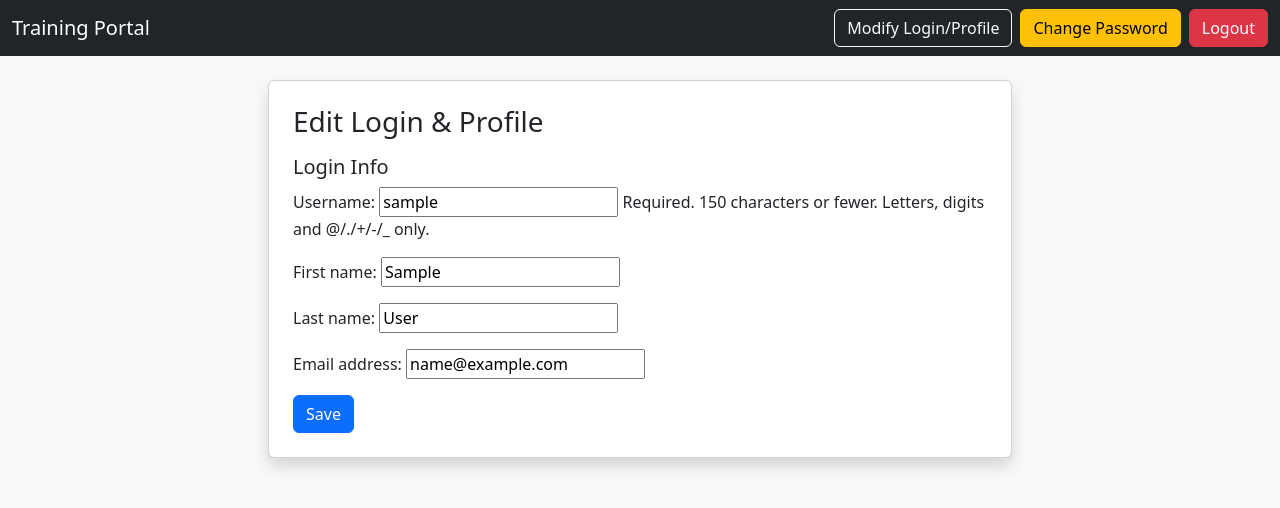
After one commit to aayushmohan2099/Trainer_Site_dft, a Django app: page /accounts/profile/edit/ in a window 1280 px wide. The commit adds this page. Shown: the top 508 px of the page. Run offline with Django 5.2, Linux system fonts and the light colour scheme; the visitor is signed in with stand-in values (Sample User, id 1).

Commit message:
1) Added the Modify login info/profiles in all module homepages 2) added logout options after login in all homepages 3)  Implemented session protection middleware 4) added the export password functionality in export to excel/make the password visible in admin panel. 5) Added The VO login in UserLoginView 6) Made VO view all beneficiary info of their village in tabular form 7) Completed Logout Page 8) Fixed bugs

```diff
--- a/TrainerProject/accounts/forms.py
+++ b/TrainerProject/accounts/forms.py
@@ -2,6 +2,8 @@ from django import forms
 from django.contrib.auth.models import User
 from django.contrib.auth.forms import UserCreationForm
 from .models import Beneficiary, MasterTrainer
+
+from django.contrib.auth.forms import SetPasswordForm
 
 # Beneficiary Login Registration (User Creation)
 class BeneficiaryRegistrationForm(UserCreationForm):
@@ -34,3 +36,16 @@ class MasterTrainerProfileForm(forms.ModelForm):
     class Meta:
         model = MasterTrainer
         fields = ['full_name', 'qualification', 'expertise', 'training_history', 'availability']
+
+# Profile Edit page
+class UserUpdateForm(forms.ModelForm):
+    class Meta:
+        model = User
+        fields = ["username", "first_name", "last_name", "email"]
+
+
+# Giving VO the option to set creds for any beneficiary
+class VOUserEditForm(forms.ModelForm):
+    class Meta:
+        model = User
+        fields = ["username", "first_name", "last_name", "email"]
--- /dev/null
+++ b/TrainerProject/accounts/middleware.py
@@ -0,0 +1,10 @@
+class DisableClientSideCachingMiddleware:
+    def __init__(self, get_response): self.get_response = get_response
+    def __call__(self, request):
+        response = self.get_response(request)
+        # Strong no-store for authenticated pages
+        if request.user.is_authenticated:
+            response.headers['Cache-Control'] = 'no-store, no-cache, must-revalidate, max-age=0'
+            response.headers['Pragma'] = 'no-cache'
+            response.headers['Expires'] = '0'
+        return response
--- a/TrainerProject/accounts/models.py
+++ b/TrainerProject/accounts/models.py
@@ -33,6 +33,8 @@ class Beneficiary(models.Model):
     bank_account_no = models.CharField(max_length=50, blank=True, null=True)
     ifsc_code = models.CharField(max_length=20, blank=True, null=True)
 
+    temp_password = models.CharField(max_length=64, blank=True, null=True)  # demo only!
+
     def __str__(self):
         return f"{self.member_name} ({self.shg_name})"
 
@@ -46,6 +48,8 @@ class MasterTrainer(models.Model):
     training_history = models.TextField(blank=True, null=True)
     availability = models.CharField(max_length=200, help_text="e.g. Weekdays, Weekends")
 
+    temp_password = models.CharField(max_length=64, blank=True, null=True)  # demo only!
+
     def __str__(self):
         return self.full_name
 
@@ -56,4 +60,4 @@ class VillageOrganizer(models.Model):
     village = models.CharField(max_length=100)
 
     def __str__(self):
-        return f"VO - {self.user.username} ({self.village})"
+        return f"VO {self.user.username} - {self.village}"
--- a/TrainerProject/accounts/urls.py
+++ b/TrainerProject/accounts/urls.py
@@ -11,4 +11,7 @@ urlpatterns = [
     path('login/', UserLoginView.as_view(), name='login'),
     path('logout/', UserLogoutView.as_view(), name='logout'),
     path('change-password/', views.change_password, name='change_password'),
+    path('profile/edit/', views.edit_profile, name='edit_profile'),
+    path('vo/dashboard/', views.vo_dashboard, name='vo_dashboard'),
+    path('vo/beneficiary/<int:pk>/edit/', views.vo_edit_beneficiary, name='vo_edit_beneficiary'),
 ]
--- a/TrainerProject/accounts/views.py
+++ b/TrainerProject/accounts/views.py
@@ -4,12 +4,12 @@ from django.shortcuts import redirect
 from django.contrib.auth import login
 from .forms import (
     BeneficiaryRegistrationForm, BeneficiaryProfileForm,
-    MasterTrainerRegistrationForm, MasterTrainerProfileForm
+    MasterTrainerRegistrationForm, MasterTrainerProfileForm, UserUpdateForm,VOUserEditForm,
 )
 
 from django.contrib.auth.views import LoginView, LogoutView
 
-from .models import Beneficiary, MasterTrainer
+from .models import Beneficiary, MasterTrainer, VillageOrganizer
 
 from django.contrib.auth.decorators import login_required
 from django.contrib.auth.forms import PasswordChangeForm
@@ -17,6 +17,12 @@ from django.contrib.auth import update_session_auth_hash
 
 from .models import Beneficiary, VillageOrganizer
 from django.contrib.admin.views.decorators import staff_member_required
+
+from django.views.decorators.cache import never_cache
+
+from django.shortcuts import get_object_or_404
+from django.contrib.auth.forms import SetPasswordForm
+
 
 # Beneficiary User/Profile Creation ModelView
 def beneficiary_register(request):
@@ -38,7 +44,8 @@ def beneficiary_register(request):
         'profile_form': profile_form
     })
 
-
+@never_cache
+@login_required
 def beneficiary_home(request):
     return render(request, 'accounts/beneficiary_home.html')
 
@@ -63,50 +70,105 @@ def trainer_register(request):
         'profile_form': profile_form
     })
 
-
+@never_cache
+@login_required
 def trainer_home(request):
     return render(request, 'accounts/trainer_home.html')
 
 # Site login based on whether they are Beneficiary or MasterTrainer
 class UserLoginView(LoginView):
     template_name = 'accounts/login.html'
+    redirect_authenticated_user = True
+
+    def get_success_url(self):
+        u = self.request.user
+        if hasattr(u, 'beneficiary'):     return '/accounts/beneficiary/home/'
+        if hasattr(u, 'mastertrainer'):   return '/accounts/trainer/home/'
+        if hasattr(u, 'villageorganizer'):return '/accounts/vo/dashboard/'
+        return '/'
 
 class UserLogoutView(LogoutView):
     template_name = 'accounts/logout.html'
+    next_page = '/accounts/login/'
 
+    def get(self, request, *args, **kwargs):
+        # Treating GET like POST for csrf security reasons
+        return self.post(request, *args, **kwargs)
 
-class UserLoginView(LoginView):
-    template_name = 'accounts/login.html'
-
-    def get_success_url(self):
-        user = self.request.user
-        # Check role and redirect
-        if hasattr(user, 'beneficiary'):
-            return '/accounts/beneficiary/home/'
-        elif hasattr(user, 'mastertrainer'):
-            return '/accounts/trainer/home/'
-        else:
-            return '/'  # fallback
-
+@never_cache
 @login_required
 def change_password(request):
-    if request.method == 'POST':
-        form = PasswordChangeForm(request.user, request.POST)
-        if form.is_valid():
-            user = form.save()
-            update_session_auth_hash(request, user)  # Keep logged in
-            return redirect('beneficiary_home')  # or trainer_home
-    else:
-        form = PasswordChangeForm(request.user)
+    form = PasswordChangeForm(request.user, request.POST or None)
+    if request.method == 'POST' and form.is_valid():
+        user = form.save()
+        update_session_auth_hash(request, user)
+        if hasattr(user, 'beneficiary'):   return redirect('beneficiary_home')
+        if hasattr(user, 'mastertrainer'): return redirect('trainer_home')
+        if hasattr(user, 'villageorganizer'): return redirect('vo_dashboard')
+        return redirect('login')
     return render(request, 'accounts/change_password.html', {'form': form})
 
 #  VO Dashboard
+@never_cache
 @login_required
 def vo_dashboard(request):
-    try:
-        vo = request.user.villageorganizer
-    except VillageOrganizer.DoesNotExist:
-        return redirect('login')  # Not a VO
+    if not hasattr(request.user, 'villageorganizer'):
+            return redirect('login')
+    vo = request.user.villageorganizer
+    beneficiaries = Beneficiary.objects.select_related('user').filter(village=vo.village)
+    return render(request, 'accounts/vo_dashboard.html', {'beneficiaries': beneficiaries})
 
-    beneficiaries = Beneficiary.objects.filter(village=vo.village)
-    return render(request, 'accounts/vo_dashboard.html', {'beneficiaries': beneficiaries})
+# VO editing beneficiaries
+@login_required
+@never_cache
+def vo_edit_beneficiary(request, pk):
+    # Only VOs can edit beneficiaries of their village
+    if not hasattr(request.user, 'villageorganizer'):
+        return redirect('login')
+    vo_village = request.user.villageorganizer.village
+
+    b = get_object_or_404(Beneficiary.objects.select_related('user'), pk=pk, village=vo_village)
+    user_form = VOUserEditForm(request.POST or None, instance=b.user)
+    pwd_form = SetPasswordForm(b.user, request.POST or None)
+
+    if request.method == "POST":
+        ok1 = user_form.is_valid()
+        ok2 = ('new_password1' in request.POST) and pwd_form.is_valid()
+        if ok1:
+            user_form.save()
+        if ok2:
+            pwd_form.save()
+            # update demo temp password field so export shows the latest
+            b.temp_password = request.POST.get('new_password1') or b.temp_password
+            b.save(update_fields=['temp_password'])
+        if ok1 or ok2:
+            return redirect('vo_dashboard')
+
+    return render(request, 'accounts/vo_edit_beneficiary.html', {'b': b, 'user_form': user_form, 'pwd_form': pwd_form})
+
+# For editing Profiles after login
+@login_required
+@never_cache
+def edit_profile(request):
+    user_form = UserUpdateForm(request.POST or None, instance=request.user)
+
+    # Pick the right profile form if user has one
+    profile_form = None
+    if hasattr(request.user, "beneficiary"):
+        profile_form = BeneficiaryProfileForm(request.POST or None, instance=request.user.beneficiary)
+    elif hasattr(request.user, "mastertrainer"):
+        profile_form = MasterTrainerProfileForm(request.POST or None, instance=request.user.mastertrainer)
+
+    if request.method == "POST" and user_form.is_valid() and (profile_form is None or profile_form.is_valid()):
+        user_form.save()
+        if profile_form:
+            profile_form.save()
+        # send them back to their home
+        if hasattr(request.user, "beneficiary"):
+            return redirect("beneficiary_home")
+        if hasattr(request.user, "mastertrainer"):
+            return redirect("trainer_home")
+        if hasattr(request.user, "villageorganizer"):
+            return redirect("vo_dashboard")
+        return redirect("login")
+    return render(request, "accounts/edit_profile.html", {"user_form": user_form, "profile_form": profile_form})
--- /dev/null
+++ b/TrainerProject/templates/accounts/edit_profile.html
@@ -0,0 +1,17 @@
+{% extends 'base.html' %}
+{% block title %}Edit Profile{% endblock %}
+{% block content %}
+<div class="card shadow p-4 col-md-8 mx-auto">
+  <h3 class="mb-3">Edit Login & Profile</h3>
+  <form method="post">
+    {% csrf_token %}
+    <h5>Login Info</h5>
+    {{ user_form.as_p }}
+    {% if profile_form %}
+      <hr><h5>Profile</h5>
+      {{ profile_form.as_p }}
+    {% endif %}
+    <button class="btn btn-primary">Save</button>
+  </form>
+</div>
+{% endblock %}
--- a/TrainerProject/templates/base.html
+++ b/TrainerProject/templates/base.html
@@ -10,7 +10,19 @@
 
 <nav class="navbar navbar-expand-lg navbar-dark bg-dark">
   <div class="container-fluid">
-    <a class="navbar-brand" href="#">Training Portal</a>
+    <a class="navbar-brand" href="/">Training Portal</a>
+    <div class="d-flex">
+      {% if request.user.is_authenticated %}
+        <a class="btn btn-outline-light me-2" href="{% url 'edit_profile' %}">Modify Login/Profile</a>
+        <a class="btn btn-warning me-2" href="{% url 'change_password' %}">Change Password</a>
+          <form action="{% url 'logout' %}" method="post" class="d-inline">
+            {% csrf_token %}
+            <button type="submit" class="btn btn-danger">Logout</button>
+          </form>
+      {% else %}
+        <a class="btn btn-light" href="{% url 'login' %}">Login</a>
+      {% endif %}
+    </div>
   </div>
 </nav>
 
```
Also changed, not shown: TrainerProject/TrainerProject/settings.py (+6 -1 lines), TrainerProject/accounts/admin.py (+25 -21 lines), TrainerProject/templates/accounts/logout.html (added, +9 -0 lines), TrainerProject/templates/accounts/vo_dashboard.html (+27 -6 lines), TrainerProject/templates/accounts/vo_edit_beneficiary.html (added, +21 -0 lines), TrainerProject/accounts/migrations/0003_beneficiary_temp_password_and_more.py (added), 1 other file.
